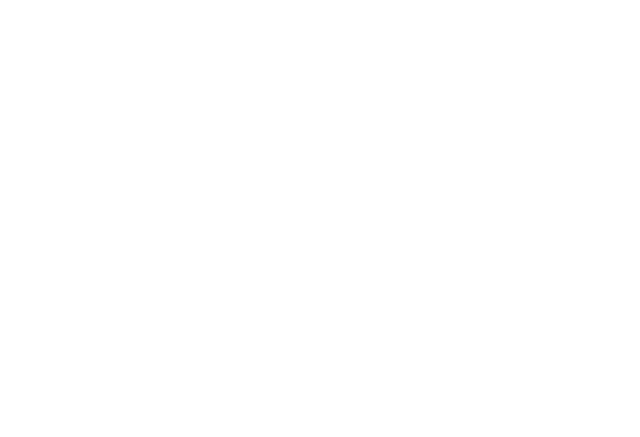
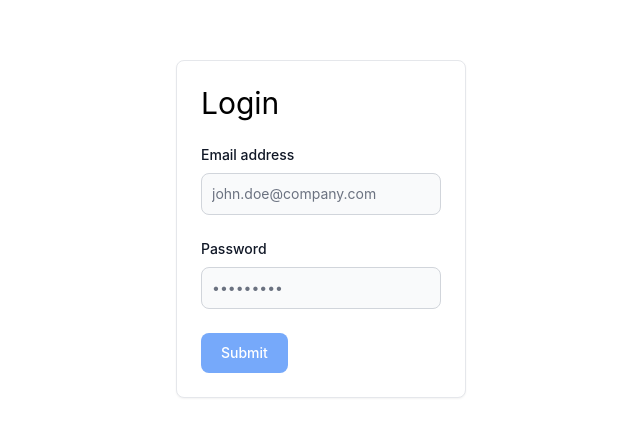
Before and after one commit to Mr-Gedeon/useful_api_gedeon.godonou, a Vue app in the folder useful_frontend/: page /auth/login in a window 1280 px wide. Before the commit this address had no page. Shown: the part 171-608 px from the top of the page, without its empty margins (319-959 px from the left). Built offline with nearby package versions, Linux system fonts and the light colour scheme.

Commit message:
[ADD]: auth logic

```diff
--- /dev/null
+++ b/useful_frontend/assets/main.css
@@ -0,0 +1 @@
+@import "tailwindcss";
--- a/useful_frontend/index.html
+++ b/useful_frontend/index.html
@@ -5,6 +5,7 @@
     <link rel="icon" href="/favicon.ico">
     <meta name="viewport" content="width=device-width, initial-scale=1.0">
     <link href="https://cdn.jsdelivr.net/npm/flowbite@3.1.2/dist/flowbite.min.css" rel="stylesheet" />
+    <link rel="stylesheet" href="./assets/main.css">
 
     <title>Useful Frontend</title>
   </head>
--- a/useful_frontend/package.json
+++ b/useful_frontend/package.json
@@ -14,6 +14,7 @@
     "format": "prettier --write src/"
   },
   "dependencies": {
+    "@tailwindcss/vite": "^4.1.14",
     "axios": "^1.12.2",
     "pinia": "^3.0.3",
     "pinia-plugin-persistedstate": "^4.5.0",
@@ -24,10 +25,13 @@
     "@eslint/js": "^9.33.0",
     "@vitejs/plugin-vue": "^6.0.1",
     "@vue/eslint-config-prettier": "^10.2.0",
+    "autoprefixer": "^10.4.21",
     "eslint": "^9.33.0",
     "eslint-plugin-vue": "~10.4.0",
     "globals": "^16.3.0",
+    "postcss": "^8.5.6",
     "prettier": "3.6.2",
+    "tailwindcss": "^4.1.14",
     "vite": "^7.1.7",
     "vite-plugin-vue-devtools": "^8.0.2"
   }
--- a/useful_frontend/src/components/HomeView.vue
+++ b/useful_frontend/src/components/HomeView.vue
@@ -1,3 +1,20 @@
+<script setup>
+import { useAuthStore } from '@/stores/authStore';
+import { useRouter } from 'vue-router'
+import { onMounted } from 'vue';
+
+const authStore = useAuthStore()
+const router = useRouter()
+
+onMounted(async ()=>{
+    if (authStore.isUserConnected() === false) {
+        router.push({name: 'Login'})
+    }
+})
+
+
+</script>
+
 <template>
 
     <button data-drawer-target="default-sidebar" data-drawer-toggle="default-sidebar" aria-controls="default-sidebar"
--- /dev/null
+++ b/useful_frontend/src/components/LoginView.vue
@@ -0,0 +1,47 @@
+<template>
+
+<div class="w-[100vw] h-[100vh] flex justify-center items-center m-auto">
+
+    <div class="relative max-w-sm p-6 bg-white border border-gray-200 rounded-lg shadow-sm ">
+
+        <div>
+            <div class="mb-6">
+                <h1 class="text-3xl">Login</h1>
+            </div>
+            <div class="mb-6">
+                <label for="email" class="block mb-2 text-sm font-medium text-gray-900 dark:text-white">Email
+                    address</label>
+                <input type="email" id="email" v-model="email" maxlength="100"
+                    class="bg-gray-50 border border-gray-300 text-gray-900 text-sm rounded-lg focus:ring-blue-500 focus:border-blue-500 block w-full p-2.5 "
+                    placeholder="john.doe@company.com" required />
+            </div>
+            <div class="mb-6">
+                <label for="password"
+                    class="block mb-2 text-sm font-medium text-gray-900 dark:text-white">Password</label>
+                <input type="password" id="password" v-model="password" maxlength="100"
+                    class="bg-gray-50 border border-gray-300 text-gray-900 text-sm rounded-lg focus:ring-blue-500 focus:border-blue-500 block w-full p-2.5 "
+                    placeholder="•••••••••" required />
+            </div>
+            <button v-if="email.trim()!=='' && password.trim() !== ''" @click="authStore.login(email, password)"
+                class="text-white bg-blue-700 focus:ring-4 focus:outline-none focus:ring-blue-300 font-medium rounded-lg text-sm w-full sm:w-auto px-5 py-2.5 text-center ">
+                Submit
+            </button>
+            <button v-else
+                class="text-white bg-blue-400 hover:bg-blue-800 focus:ring-4 focus:outline-none focus:ring-blue-300 font-medium rounded-lg text-sm w-full sm:w-auto px-5 py-2.5 text-center ">
+                Submit
+            </button>
+        </div>
+    </div>
+</div>
+
+</template>
+
+<script setup>
+import { useAuthStore } from '@/stores/authStore';
+import { ref } from 'vue';
+
+const authStore = useAuthStore()
+
+const email = ref('')
+const password = ref('')
+</script>
--- a/useful_frontend/src/main.js
+++ b/useful_frontend/src/main.js
@@ -6,11 +6,14 @@ import App from './App.vue'
 import router from './router'
 
 const app = createApp(App)
+
 const pinia = createPinia()
+pinia.use(piniaPluginPersistedstate)
+app.use(pinia)
 
-app.use(createPinia())
-
-pinia.use(piniaPluginPersistedstate)
 app.use(router)
 
+
+
+
 app.mount('#app')
--- a/useful_frontend/src/router/index.js
+++ b/useful_frontend/src/router/index.js
@@ -1,5 +1,6 @@
 import { createRouter, createWebHistory } from 'vue-router'
 import HomeView from '@/components/HomeView.vue'
+import LoginView from '@/components/LoginView.vue'
 
 const router = createRouter({
   history: createWebHistory(import.meta.env.BASE_URL),
@@ -8,6 +9,11 @@ const router = createRouter({
       path: '/',
       name: 'Home',
       component: HomeView
+    },
+    {
+      path: '/auth/login',
+      name: 'Login',
+      component: LoginView
     }
   ],
 })
--- a/useful_frontend/src/stores/authStore.js
+++ b/useful_frontend/src/stores/authStore.js
@@ -1,13 +1,55 @@
 import {defineStore} from 'pinia'
+import axios from 'axios'
+
+const apiUrl = import.meta.env.VITE_API_URL
 
 export const useAuthStore = defineStore('auth', {
+
     state: () => (
-        {count: 0}
+        {
+            user: null,
+            user_id: null,
+            token: null
+        }
     ),
 
-    actions: {
+    actions: { // check if the user is connected
+        isUserConnected() {
+            if (this.user !== null || this.user_id !== null) {
 
-    }
-}, {
+                return true
+            } else {
+                return false
+            }
+        },
+
+        // connect a user
+        async login(actualEmail, ActualPassword) {
+
+            const UserEmail = actualEmail.trim()
+            const UserPassword = ActualPassword.trim()
+
+            try {
+                const query = await axios.post(apiUrl + 'login', {
+                    email: UserEmail,
+                    password: UserPassword
+                }, {
+                    headers: {
+                        'Content-Type': 'application/json'
+                    }
+                })
+
+                console.log(query.data)
+                this.token = await query.data.token
+                this.user_id = await query.data.user_id
+
+            } catch (error) {
+
+                console.error(error)
+            }
+
+
+        }
+    },
     persist: true
-},)
+})
--- a/useful_frontend/vite.config.js
+++ b/useful_frontend/vite.config.js
@@ -1,6 +1,7 @@
 import { fileURLToPath, URL } from 'node:url'
 
 import { defineConfig } from 'vite'
+import tailwindcss from '@tailwindcss/vite'
 import vue from '@vitejs/plugin-vue'
 import vueDevTools from 'vite-plugin-vue-devtools'
 
@@ -8,6 +9,7 @@ import vueDevTools from 'vite-plugin-vue-devtools'
 export default defineConfig({
   plugins: [
     vue(),
+    tailwindcss(),
     vueDevTools(),
   ],
   resolve: {
```
Also changed, not shown: useful_frontend/src/components/RegisterView.vue (added), 2 other files (tests, documents, lock files or other folders).
